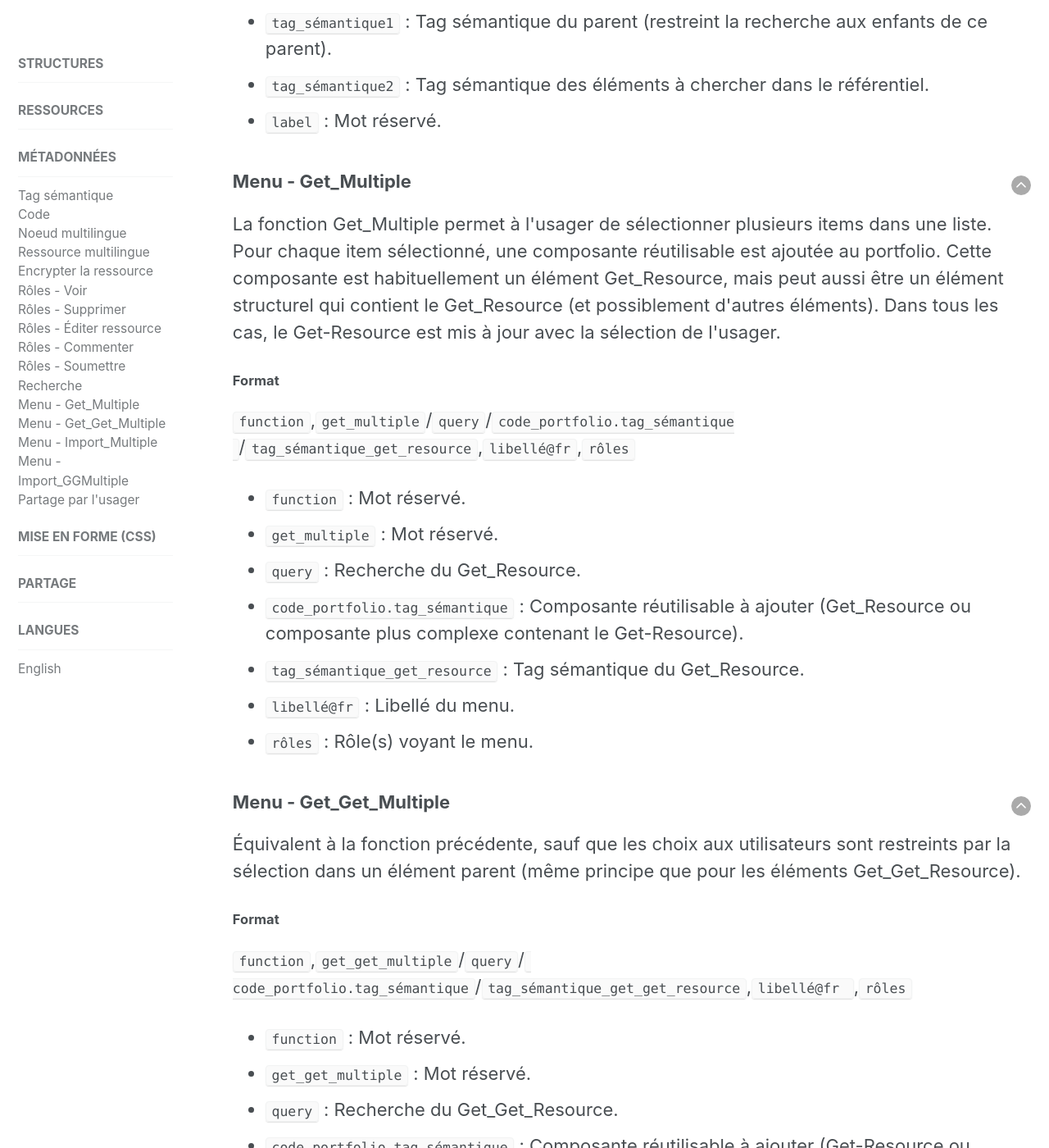
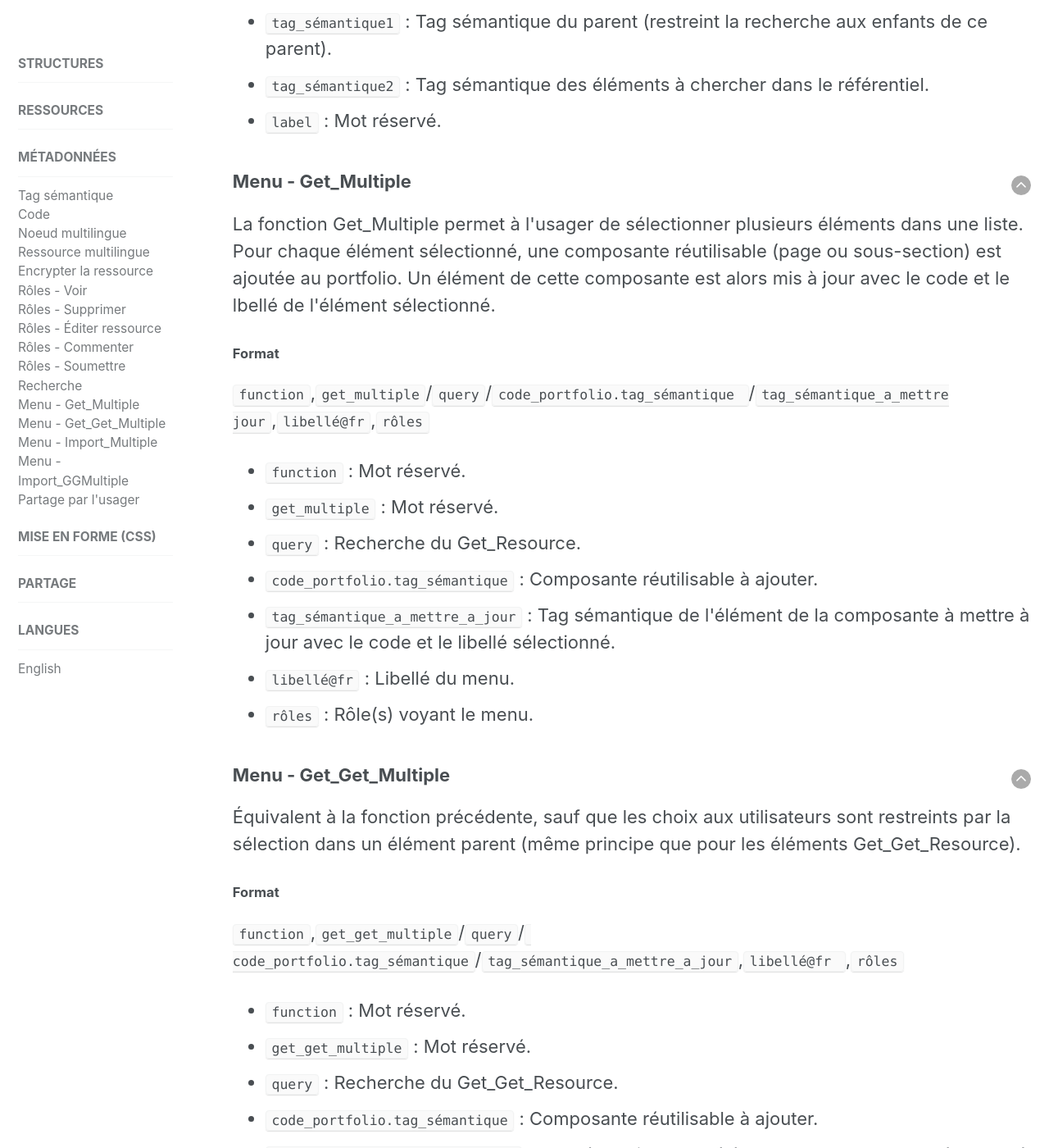
Before and after one commit to karutaproject/karuta-frontend-documentation, a Jekyll site: the page built from _pages/metadata_fr.html, in a window 1280 px wide and 1400 px high, scrolled down 5052 px. Shown: the whole window at 82% size. Built offline with Jekyll 4.4.1, drawn with Linux system fonts in a browser that asks for light colours; some of the changed text lies outside the part shown.

Commit message:
Mise à jour get_multiple et get_get_multiple

```diff
--- a/_pages/metadata_fr.html
+++ b/_pages/metadata_fr.html
@@ -211,26 +211,23 @@ sidebar:
 	<a style='float:right' href='#top'><img src='../assets/img/arrow-up.png'/></a>
 	<h3 id='get_multiple'>Menu - Get_Multiple</h3>
 	<p>
-		La fonction Get_Multiple permet à l'usager de sélectionner plusieurs items dans une liste.
-		Pour chaque item sélectionné, une composante réutilisable est ajoutée au portfolio. Cette composante
-		est habituellement un élément Get_Resource, mais peut aussi être un élément structurel qui contient
-		le Get_Resource (et possiblement d'autres éléments). Dans tous les cas, le Get-Resource est mis à
-		jour avec la sélection de l'usager.
+		La fonction Get_Multiple permet à l'usager de sélectionner plusieurs éléments dans une liste.
+		Pour chaque élément sélectionné, une composante réutilisable  (page ou sous-section) est ajoutée au portfolio.
+		Un élément de cette composante est alors mis à jour avec le code et le lbellé de l'élément sélectionné.
 	</p>
 	<h4>Format</h4>
 	<p>
 		<code>function</code>,<code>get_multiple</code>/<code>query</code>/<code>code_portfolio.tag_sémantique
-		</code>/<code>tag_sémantique_get_resource</code>,<code>libellé@fr</code>,<code>rôles</code>
+		</code>/<code>tag_sémantique_a_mettre jour</code>,<code>libellé@fr</code>,<code>rôles</code>
 	</p>
 	<ul>
 		<li><code>function</code> : Mot réservé.</li>
 		<li><code>get_multiple</code> : Mot réservé.</li>
 		<li><code>query</code> : Recherche du Get_Resource.</li>
 		<li>
-			<code>code_portfolio.tag_sémantique</code> : Composante réutilisable à ajouter (Get_Resource ou
-			 composante plus complexe contenant le Get-Resource).
+			<code>code_portfolio.tag_sémantique</code> : Composante réutilisable à ajouter.
 		</li>
-		<li><code>tag_sémantique_get_resource</code> : Tag sémantique du Get_Resource.</li>
+		<li><code>tag_sémantique_a_mettre_a_jour</code> : Tag sémantique de l'élément de la composante à mettre à jour avec le code et le libellé sélectionné.</li>
 		<li><code>libellé@fr</code> : Libellé du menu.</li>
 		<li><code>rôles</code> : Rôle(s) voyant le menu.</li>
 	</ul>
@@ -246,17 +243,17 @@ sidebar:
 	<h4>Format</h4>
 	<p>
 		<code>function</code>,<code>get_get_multiple</code>/<code>query</code>/<code>
-		code_portfolio.tag_sémantique</code>/<code>tag_sémantique_get_get_resource</code>,<code>libellé@fr
+		code_portfolio.tag_sémantique</code>/<code>tag_sémantique_a_mettre_a_jour</code>,<code>libellé@fr
 		</code>,<code>rôles</code>
 	</p>
 	<ul>
 		<li><code>function</code> : Mot réservé.</li>
 		<li><code>get_get_multiple</code> : Mot réservé.</li>
 		<li><code>query</code> : Recherche du Get_Get_Resource.</li>
-		<li><code>code_portfolio.tag_sémantique</code> : Composante réutilisable à ajouter (Get-Resource ou
-			 composante plus complexe contenant le Get-Resource).
+		<li>
+			<code>code_portfolio.tag_sémantique</code> : Composante réutilisable à ajouter.
 		</li>
-		<li><code>tag_sémantique_get_get_resource</code> : Tag sémantique du Get_Get_Resource.</li>
+		<li><code>tag_sémantique_a_mettre_a_jour</code> : Tag sémantique de l'élément de la composante à mettre à jour avec le code et le libellé sélectionné.</li>
 		<li><code>libellé@fr</code> : Libellé du menu.</li>
 		<li><code>rôles</code> : Rôle(s) voyant le menu.</li>
 	</ul>
```
